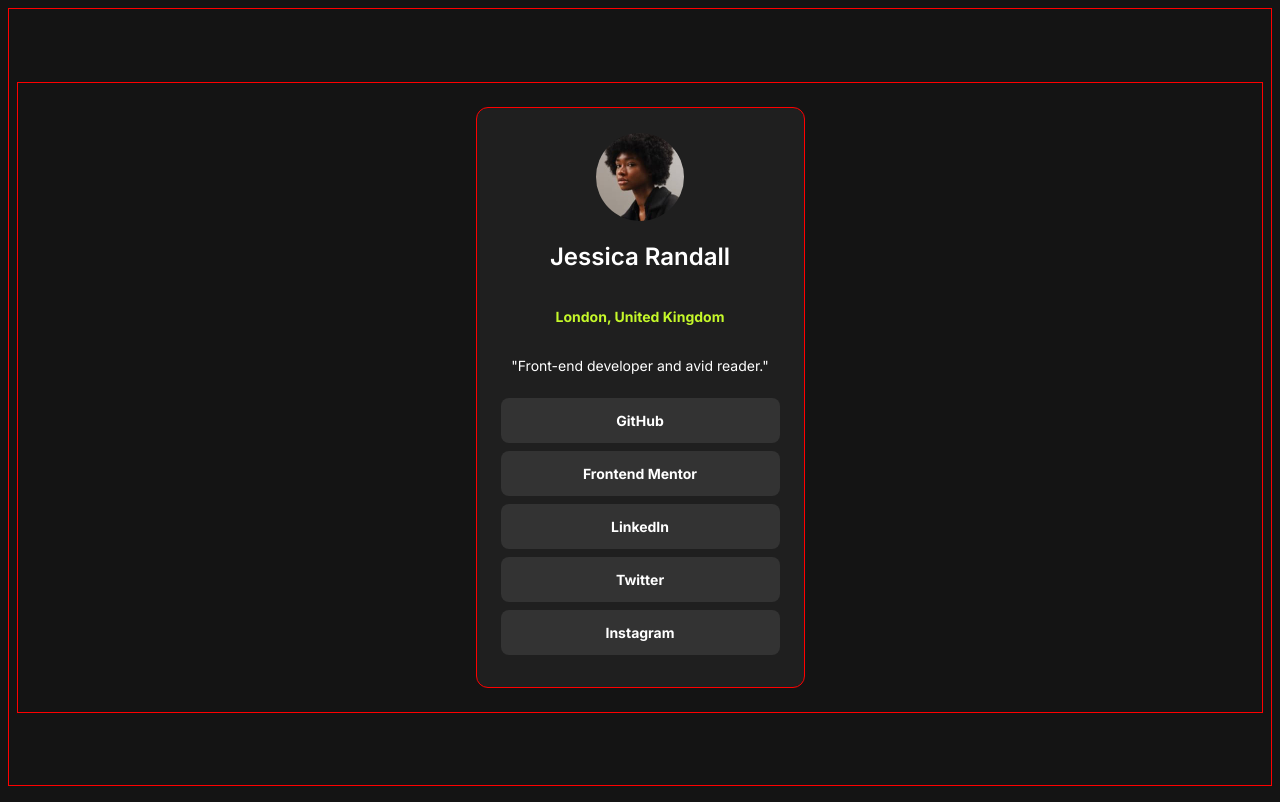
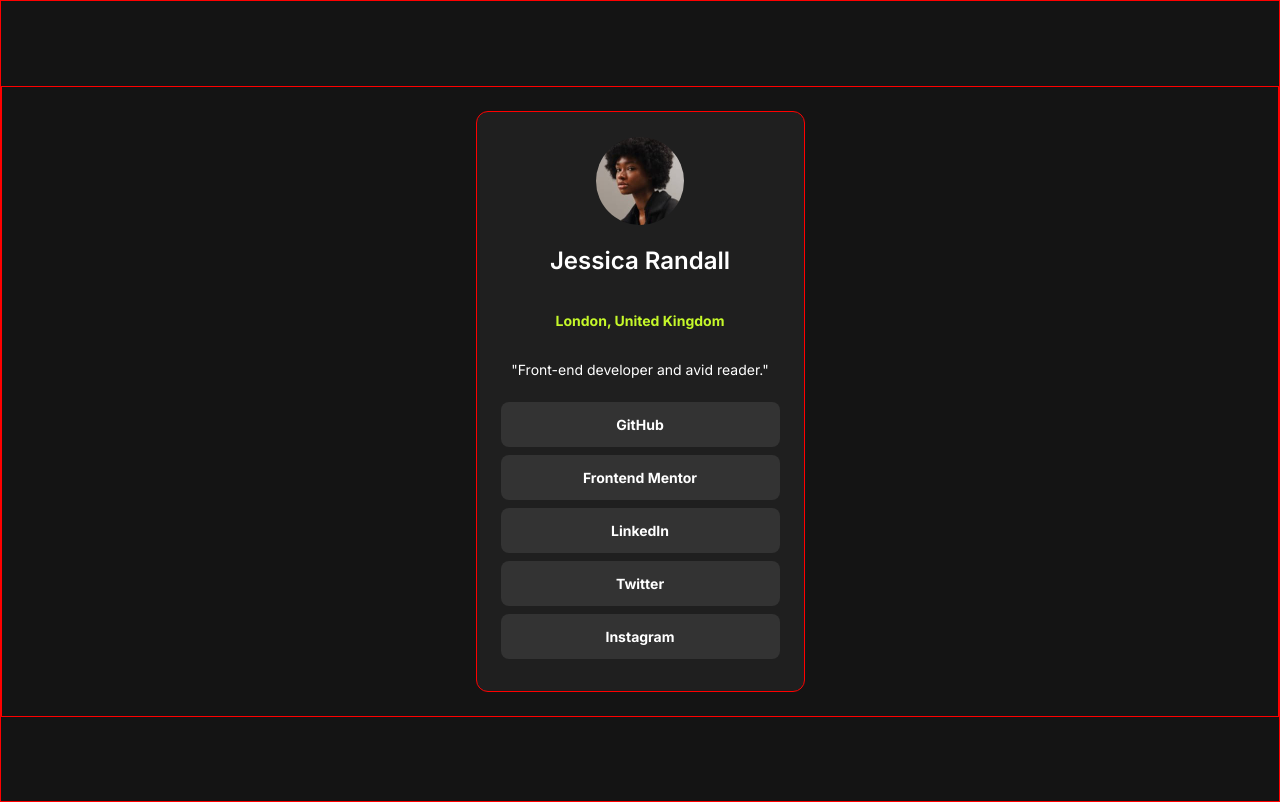
Before and after one commit to flavio-ui/perfil-de-links-sociais, a plain HTML site: page index.html in a window 1280 px wide. Drawn offline with Linux system fonts and the light colour scheme.

Commit message:
modificado alguns pontos

```diff
--- a/estilos/style.css
+++ b/estilos/style.css
@@ -10,7 +10,8 @@
     border: 1px solid red;
     background-color: hsl(0, 0%, 8%);
     align-content: center;
-    height: 97vh;
+    height: 100vh;
+    margin: 0px;
 }
 
 img {
@@ -28,6 +29,7 @@
     align-items: center;
     margin: 8px;
     padding: 0px 24px;
+    margin: 0px;
 }
 
 
```
